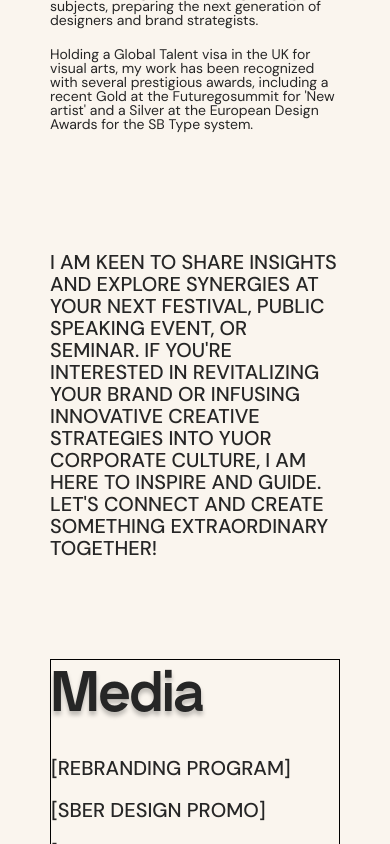
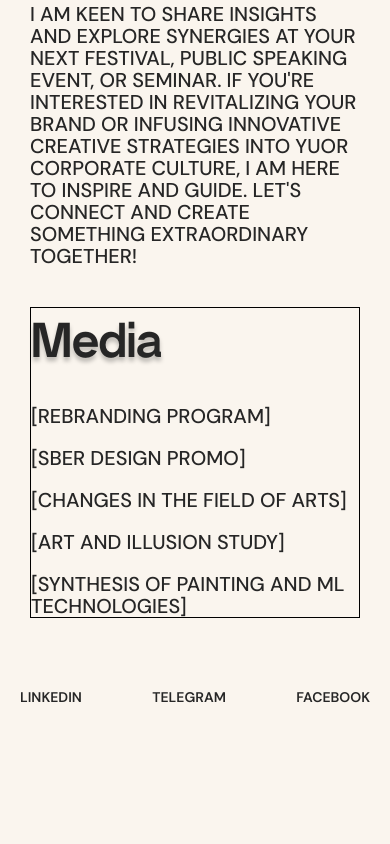
Before and after one commit to annalatyeva/anna-katsur-portfolio, a React (Create React App) app: page /about in a window 390 px wide. Shown: the part 1308-2152 px from the top of the page. After the commit the page ends 2034 px from the top, so only its background shows below. Built offline with nearby package versions, Linux system fonts and the light colour scheme.

Commit message:
add adaptive styles

```diff
--- a/src/components/AboutMe/AboutMe.module.scss
+++ b/src/components/AboutMe/AboutMe.module.scss
@@ -111,7 +111,7 @@ p{
 }
 @media screen and (max-width: 899px) and (min-width: 200px) {
     .container {
-        padding: 30px 50px 50px;
+        padding: 20px 30px 50px;
     }
     .header{
         .subtitle{
@@ -122,6 +122,10 @@ p{
             font-size: 20px;
         }
     }
+    .mainsection{
+        gap: 20px;
+    }
+
     .wrapper{
         grid-template-columns: 1fr;
         align-items: center;
@@ -134,13 +138,15 @@ p{
         font-size: 14px;
         line-height: 14px;
     }
+    .media {
+        margin-top: 20px;
+    }
+
     .medianame {
-        font-size: 56px;
+        font-size: 48px;
     }
 
     .link {
         font-size: 20px;
       }
 }
-
-// @media screen and (max-width: 550px) and (min-width: 200px) {}
```
